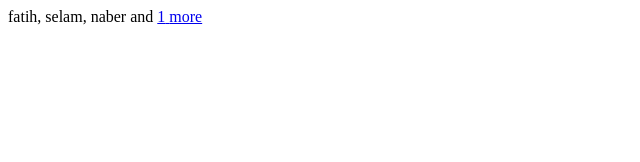
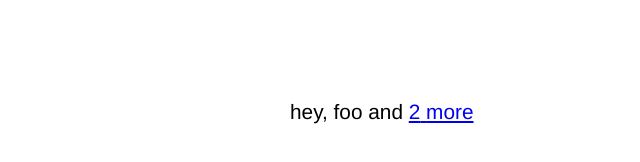
Before and after one commit to Adphorus/react-summary, a React app: page / in a window 1280 px wide. Shown: the whole page, without its empty margins (0-640 px from the left). Built offline with nearby package versions, Linux system fonts and the light colour scheme.

Commit message:
Update README

```diff
--- a/examples/App.js
+++ b/examples/App.js
@@ -6,7 +6,9 @@ export default class App extends Component {
   render() {
     return (
       <div>
-      	<Summary items={['fatih', 'selam', 'naber', 'test']} />
+      	<Summary items={['hey', 'foo', 'bar', 'selam']}
+               max={2}
+               onShowOthers={this.showOthers} />
       </div>
     );
   }
--- a/index.html
+++ b/index.html
@@ -2,6 +2,14 @@
 <html>
   <head>
     <title>Sample App</title>
+    <style>
+    	body {
+    		font-family: Helvetica, sans-serif;
+    		width: 700px;
+    		margin: 100px auto;
+    		font-size: 1.3em;
+    	}
+    </style>
   </head>
   <body>
     <div id='root'>
```
Also changed, not shown: README.md.
